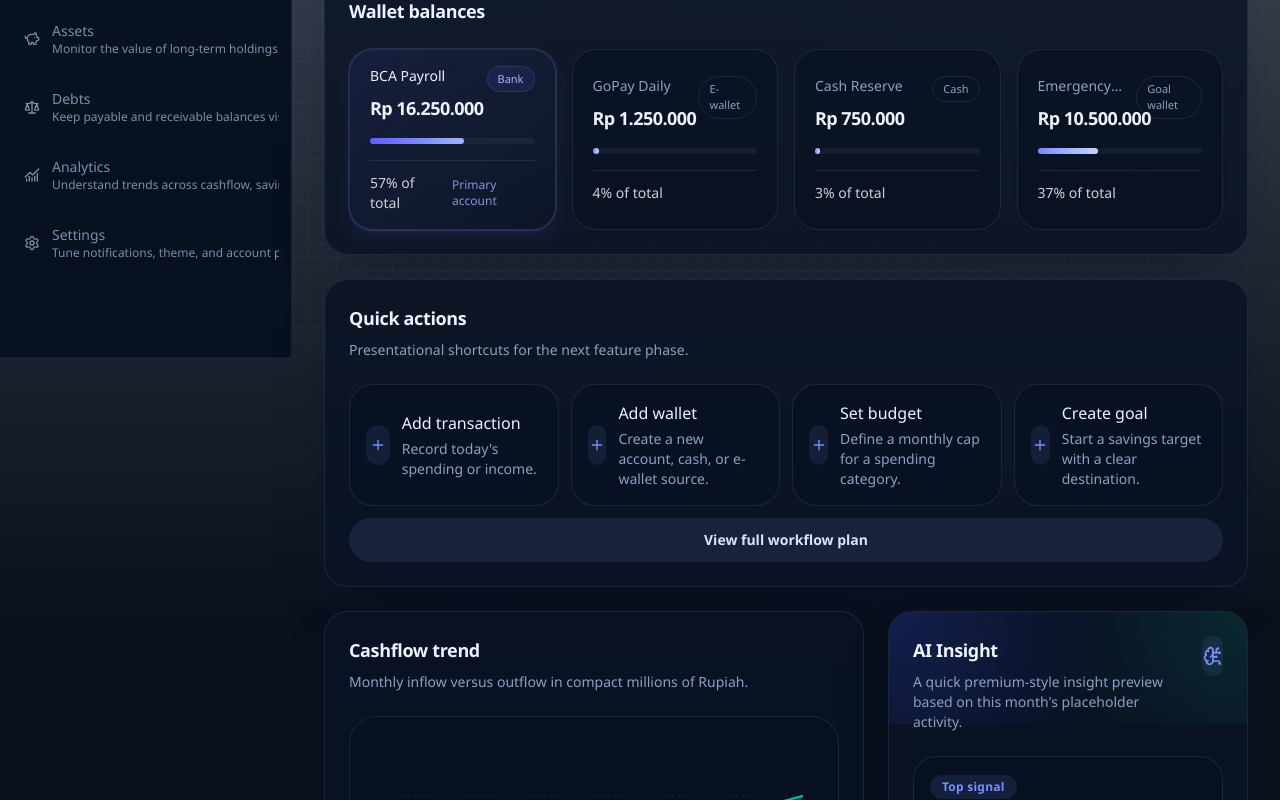
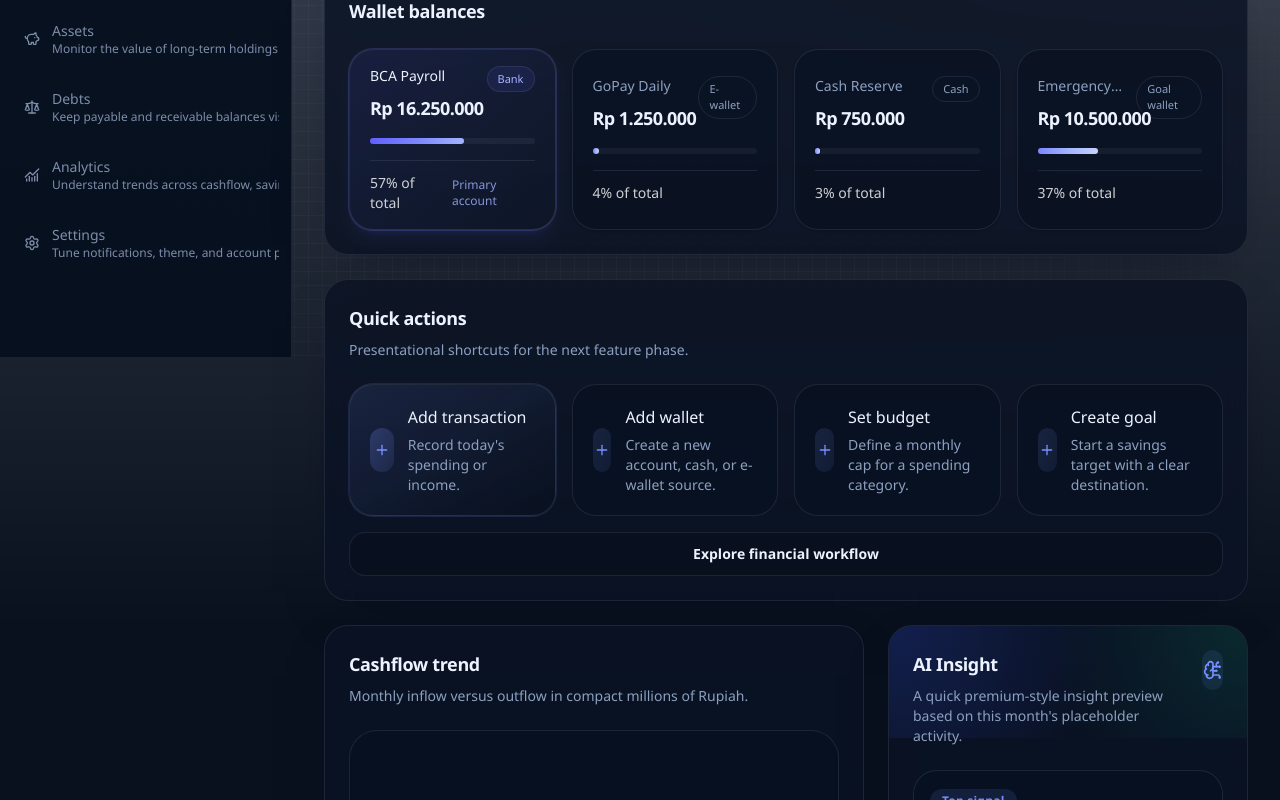
Before and after one commit to Faizax26/Fyntra, a Next.js app: page /app/dashboard in a window 1280 px wide. Shown: the part 443-1243 px from the top of the page. Built offline with nearby package versions, Linux system fonts and the light colour scheme.

Commit message:
Enhance wallet detail panel

```diff
--- a/src/components/dashboard/quick-actions.tsx
+++ b/src/components/dashboard/quick-actions.tsx
@@ -6,6 +6,7 @@ import { toast } from "sonner";
 import { Button } from "@/components/ui/button";
 import { Card, CardContent, CardDescription, CardHeader, CardTitle } from "@/components/ui/card";
 import type { QuickAction } from "@/lib/types";
+import { cn } from "@/lib/utils";
 
 export function QuickActions({ actions }: { actions: QuickAction[] }) {
   return (
@@ -14,27 +15,46 @@ export function QuickActions({ actions }: { actions: QuickAction[] }) {
         <CardTitle>Quick actions</CardTitle>
         <CardDescription>Presentational shortcuts for the next feature phase.</CardDescription>
       </CardHeader>
-      <CardContent className="grid gap-3 md:grid-cols-2 xl:grid-cols-4">
-        {actions.map((action) => (
+      <CardContent className="grid gap-4 md:grid-cols-2 xl:grid-cols-4">
+        {actions.map((action) => {
+          const isPrimary = action.id === "add-transaction";
+
+          return (
             <button
               key={action.id}
               type="button"
               onClick={() => toast.info(`${action.label} is part of the next feature phase.`)}
-            className="rounded-3xl border bg-background/55 p-4 text-left transition hover:border-primary/35 hover:bg-background"
+              className={cn(
+                "group cursor-pointer rounded-3xl border p-5 text-left transition-all duration-200 ease-out hover:scale-[1.01] hover:bg-background hover:shadow-lg hover:shadow-primary/10",
+                isPrimary
+                  ? "border-primary/25 bg-gradient-to-br from-primary/12 via-primary/6 to-background/80 ring-1 ring-primary/15 hover:border-primary/40"
+                  : "bg-background/55 hover:border-primary/25"
+              )}
             >
-            <div className="flex items-center gap-3">
-              <span className="flex size-10 items-center justify-center rounded-2xl bg-primary/10 text-primary">
+              <div className="flex items-center gap-3.5">
+                <span
+                  className={cn(
+                    "flex size-11 items-center justify-center rounded-2xl transition-all duration-200 ease-out group-hover:scale-105 group-hover:brightness-110",
+                    isPrimary
+                      ? "bg-gradient-to-br from-primary/25 to-primary/10 text-primary shadow-[0_16px_34px_-22px_rgba(56,87,255,0.6)]"
+                      : "bg-gradient-to-br from-primary/14 to-primary/8 text-primary shadow-[0_14px_28px_-22px_rgba(56,87,255,0.42)]"
+                  )}
+                >
                   <Plus className="size-4" />
                 </span>
                 <div>
-                <p className="font-medium">{action.label}</p>
-                <p className="mt-1 text-sm text-muted-foreground">{action.description}</p>
+                  <p className={cn("font-medium", isPrimary && "text-foreground")}>{action.label}</p>
+                  <p className="mt-1.5 text-sm text-muted-foreground">{action.description}</p>
                 </div>
               </div>
             </button>
-        ))}
-        <Button variant="secondary" className="md:col-span-2 xl:col-span-4">
-          View full workflow plan
+          );
+        })}
+        <Button
+          variant="outline"
+          className="md:col-span-2 xl:col-span-4 rounded-2xl border-border/70 bg-background/70 hover:scale-[1.01] hover:border-primary/25 hover:bg-gradient-to-r hover:from-primary/8 hover:to-background transition-all duration-200 ease-out"
+        >
+          Explore financial workflow
         </Button>
       </CardContent>
     </Card>
```
Lines whose indentation alone changed are shown as unchanged.
